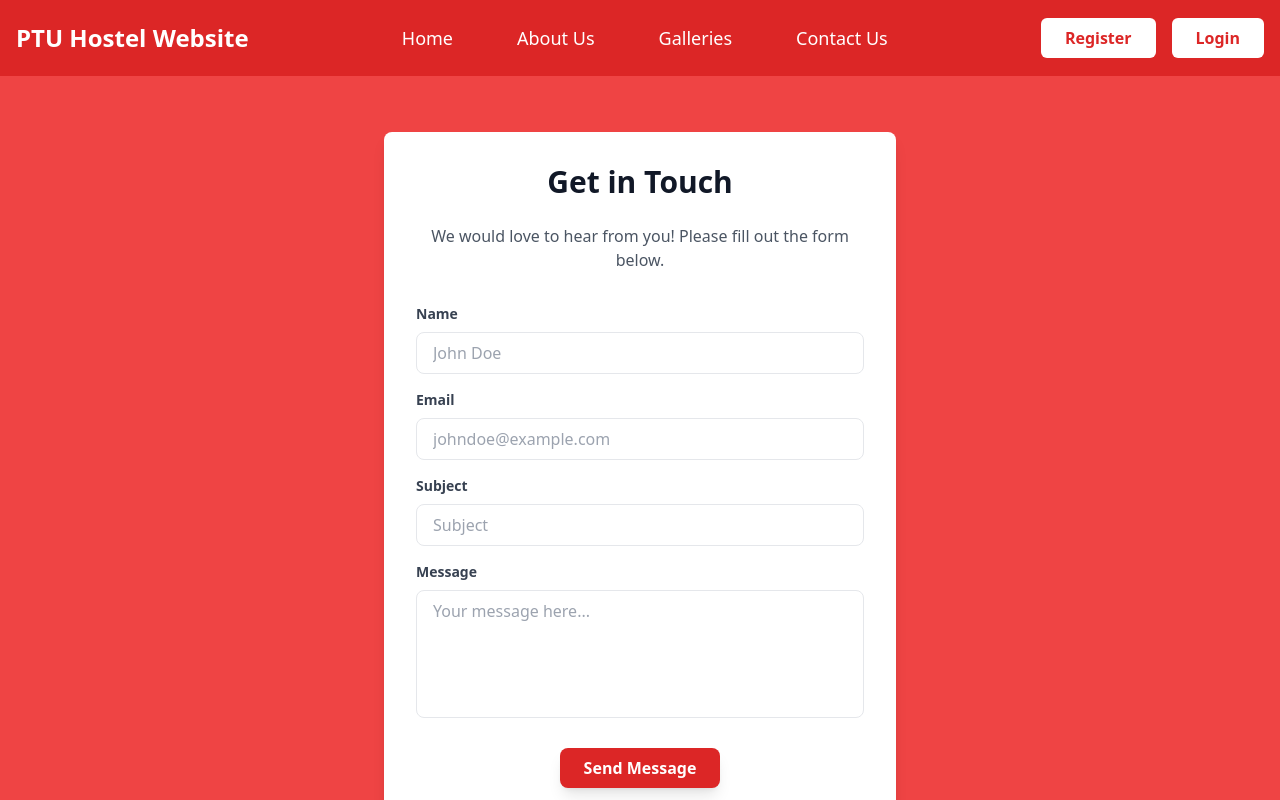
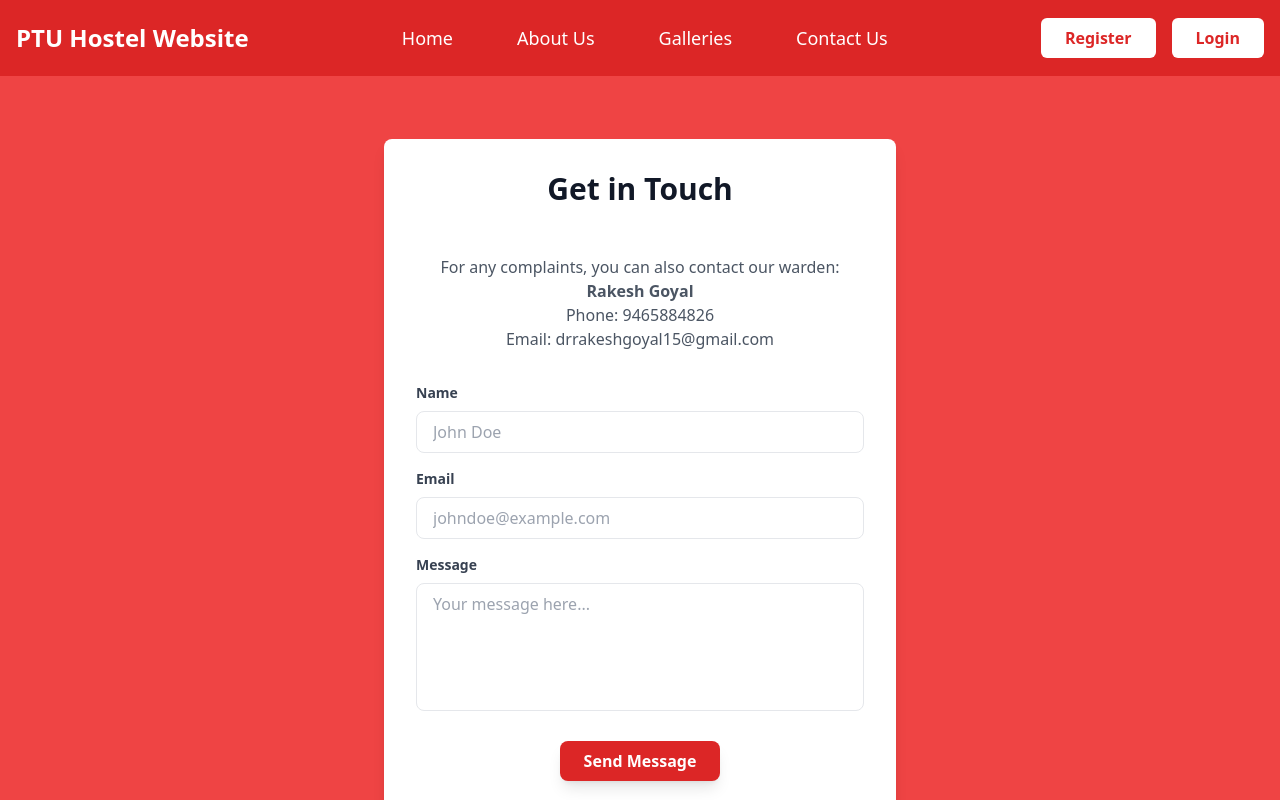
Before and after one commit to utyagijjwal/hostelproject, a React (Create React App) app: page /contact in a window 1280 px wide. Shown: the top 800 px of the page. Built offline with nearby package versions, Linux system fonts and the light colour scheme.

Commit message:
contact working successfull

```diff
--- a/src/Pages/Contact.jsx
+++ b/src/Pages/Contact.jsx
@@ -19,16 +19,22 @@ const Contact = () => {
         <div className="min-h-screen flex items-center justify-center bg-red-500">
             <div className="bg-white p-8 rounded-lg shadow-lg w-full max-w-lg">
                 <h2 className="text-3xl font-extrabold text-center mb-6 text-gray-900">Get in Touch</h2>
-                <p className="text-center text-gray-600 mb-8">We would love to hear from you! Please fill out the form below.</p>
+                <p className="text-center text-gray-600 mb-8">
+
+                    <br />
+                    For any complaints, you can also contact our warden:
+                    <br />
+                    <strong>Rakesh Goyal</strong>
+                    <br />
+                    Phone: 9465884826
+                    <br />
+                    Email: drrakeshgoyal15@gmail.com
+                </p>
                 <form
                     action="https://formspree.io/f/meojnbbe"
                     method="POST"
                 >
-                    {/* If you need a custom subject, you can keep this hidden field */}
                     <input type="hidden" name="_subject" value="New Contact Form Submission" />
-
-                    {/* Contact Number could be added as a visible field */}
-                    {/* <input type="hidden" name="contact_number" value="9254541982" /> */}
 
                     <div className="mb-4">
                         <label htmlFor="name" className="block text-gray-700 text-sm font-semibold mb-2">
@@ -60,22 +66,7 @@ const Contact = () => {
                             required
                         />
                     </div>
-                    <div className="mb-4">
-                        <label htmlFor="subject" className="block text-gray-700 text-sm font-semibold mb-2">
-                            Subject
-                        </label>
-                        <input
-                            type="text"
-                            id="subject"
-                            name="subject"
-                            value={formData.subject}
-                            onChange={handleChange}
-                            className="w-full px-4 py-2 border rounded-lg focus:outline-none focus:ring-2 focus:ring-indigo-400"
-                            placeholder="Subject"
-                            required
-                        />
-                    </div>
-                    <div className="mb-6">
+                                        <div className="mb-6">
                         <label htmlFor="message" className="block text-gray-700 text-sm font-semibold mb-2">
                             Message
                         </label>
```
